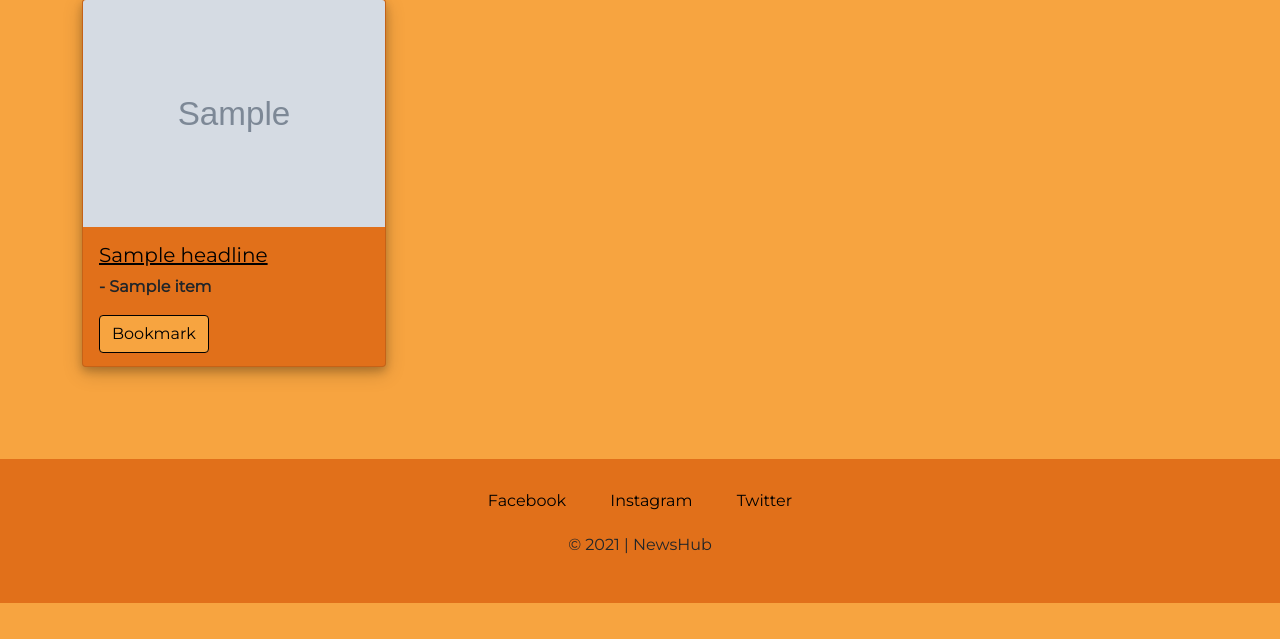
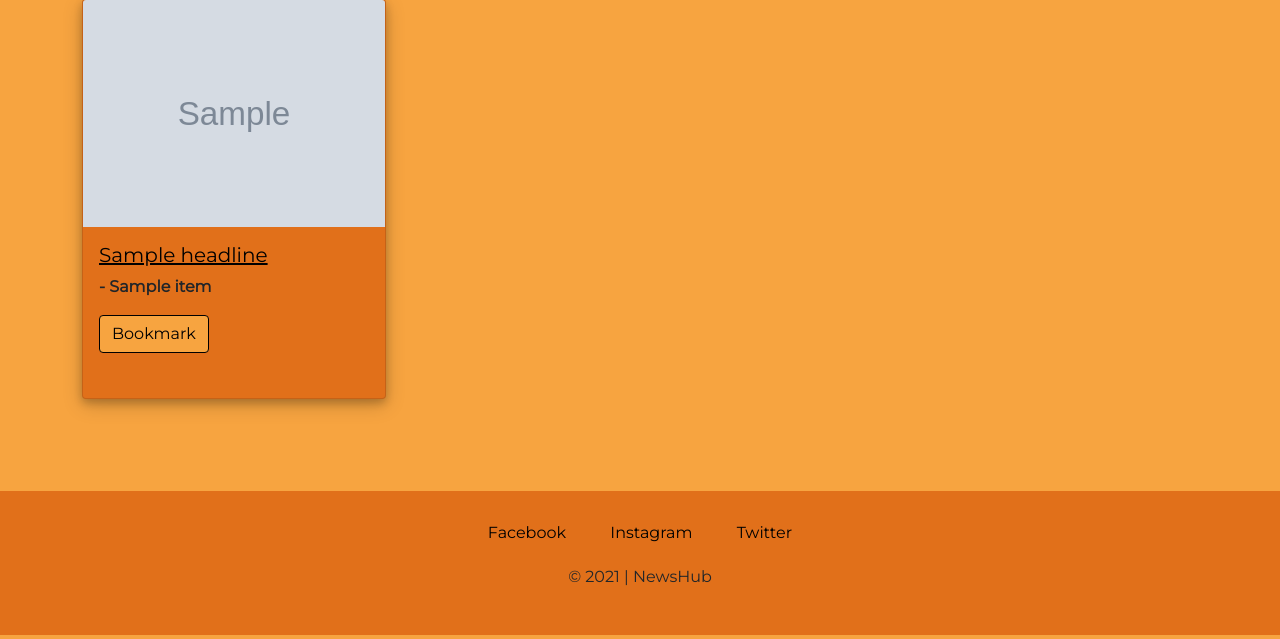
Before and after one commit to MusfiqDehan/NewsHub, a Django app: template templates/news/archive.html in a window 1280 px wide. Shown: the part 126-765 px from the top of the page. Run offline with Django 3.2, Linux system fonts and the light colour scheme; the template is opened without the code that fills it: most values are stand-ins (such as "Sample title", 1, 10 or a date in 2020); grey boxes marked "Sample" are stand-in pictures; some libraries are stand-ins or nearby versions.

Commit message:
Change card height in archive

```diff
--- a/templates/news/archive.html
+++ b/templates/news/archive.html
@@ -3,7 +3,7 @@
 {% block content %}
     {% for item in news %}
         <div class="col-sm">
-            <div id="card-edit" class="card" style="height:23rem; width:19rem; margin-bottom:2rem;">
+            <div id="card-edit" class="card" style="height:25rem; width:19rem; margin-bottom:2rem;">
                 <img src="{{ item.img_link }}" class="card-img-top" alt="image">
                 <div class="card-body">
                 <a href="{{ item.original_link }}">
```
